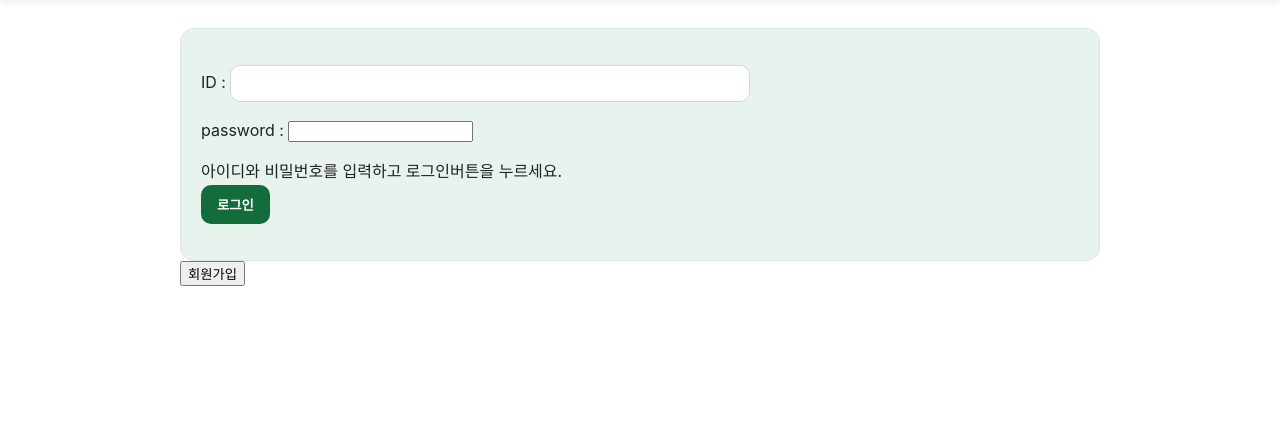
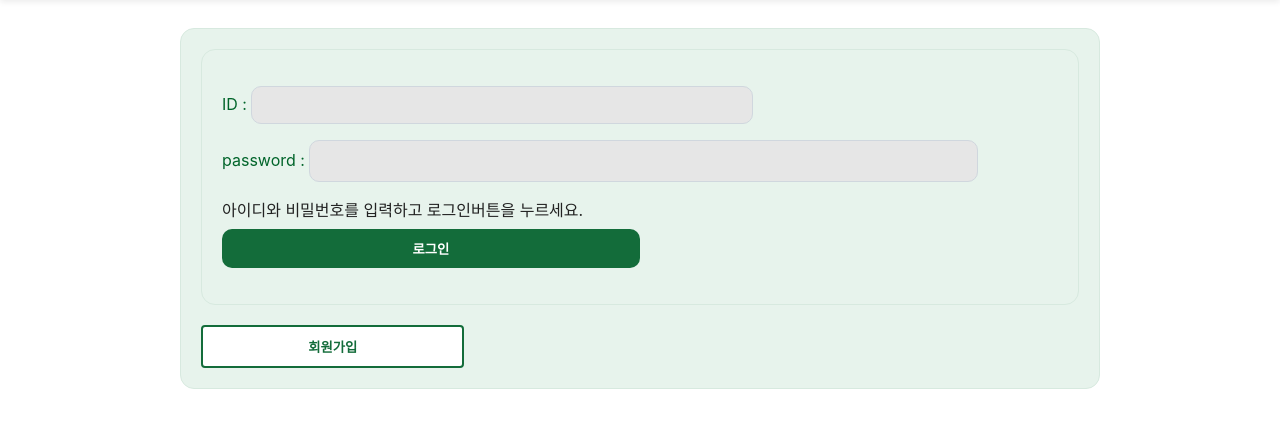
Before and after one commit to OSP-team-8/flask_project2025, a Flask app: page /login in a window 1280 px wide. Shown: the part 50-478 px from the top of the page. Run offline with Flask 3, Linux system fonts and the light colour scheme.

Commit message:
feat: login, signup 디자인 추가

```diff
--- a/static/style.css
+++ b/static/style.css
@@ -144,3 +144,96 @@ footer{
   .navbar__menu.active{ display:flex; }
   .navbar__toogleBtn{ display:block; }
 }
+
+/* ===== login, sing-up 페이지 ===== */
+
+.login-input{
+  width: 80%;
+  background: #e6e6e6;
+  border: 1px solid #d0d7de;
+  padding: 12px 14px;
+  font-size: 14px;
+  outline: none;
+  border-radius: 10px;
+}
+
+.login_itemName {
+  color: #00642A;
+  font-weight: 200px;
+}
+
+form.login_form {
+  background: none;
+  border: none;
+  padding: 0;
+  display: flex;
+  flex-direction: column;
+  gap: 10px;
+}
+
+.btn-ewha{
+  background: var(--ewha-green);
+  color: var(--white);
+  border: none;
+  border-radius: 4px;
+  cursor: pointer;
+  font-weight: 600;
+  margin-top: 20px;
+  padding: 20px;
+}
+.btn-ewha:hover{ background: var(--ewha-green-dark); }
+
+.signup_btn {
+  background: var(--white);
+  color: var(--ewha-green);
+  border: 2px solid var(--ewha-green);
+  border-radius: 4px;
+  cursor: pointer;
+  font-weight: 600;
+  padding: 10px;
+  margin-top: 20px;
+  width: 30%;
+  display: flex;
+  align-items: center;
+  justify-content: center;
+}
+.signup_btn:hover{ background: var(--ewha-green); color: white; }
+
+.login_container {
+  background: var(--ewha-green-soft);
+  border: 1px solid #d7e9df;
+  border-radius: 14px;
+  padding: 20px;
+}
+
+.login_container a {
+  display: block;
+  text-decoration: none;
+}
+
+.login-btn{
+  width: 50%;
+  padding: 20px;
+  margin-top: 6px;
+  border-radius: 4px;
+  font-weight: 600;
+}
+
+.login-divider{
+  display: flex;
+  align-items: center;
+  justify-content: center;
+  margin: 14px 0 10px;
+  margin-top: 20px;
+}
+.login-divider::before,
+.login-divider::after{
+  content: "";
+  flex: 1;
+  border-bottom: 1px solid #222;
+}
+.login-divider span{
+  margin: 0 10px;
+  font-size: 14px;
+  color: var(--text);
+}
```
